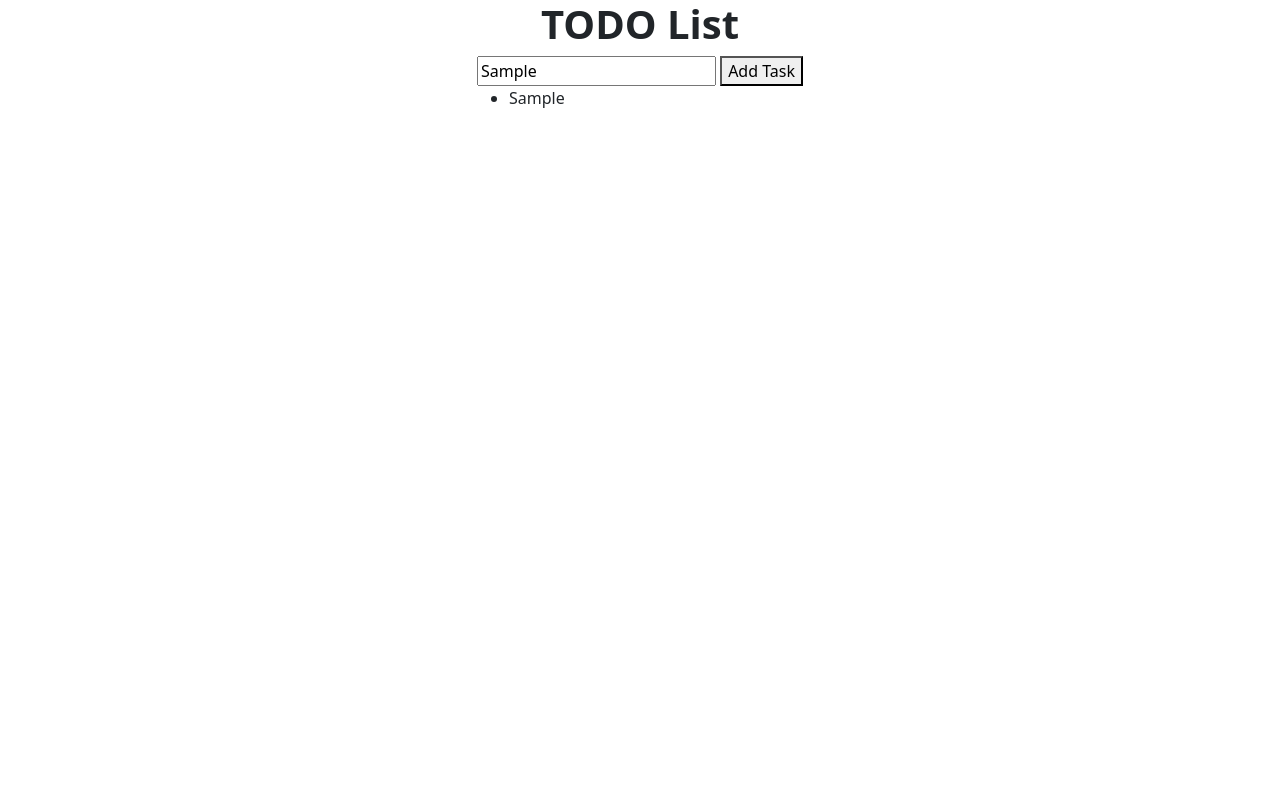
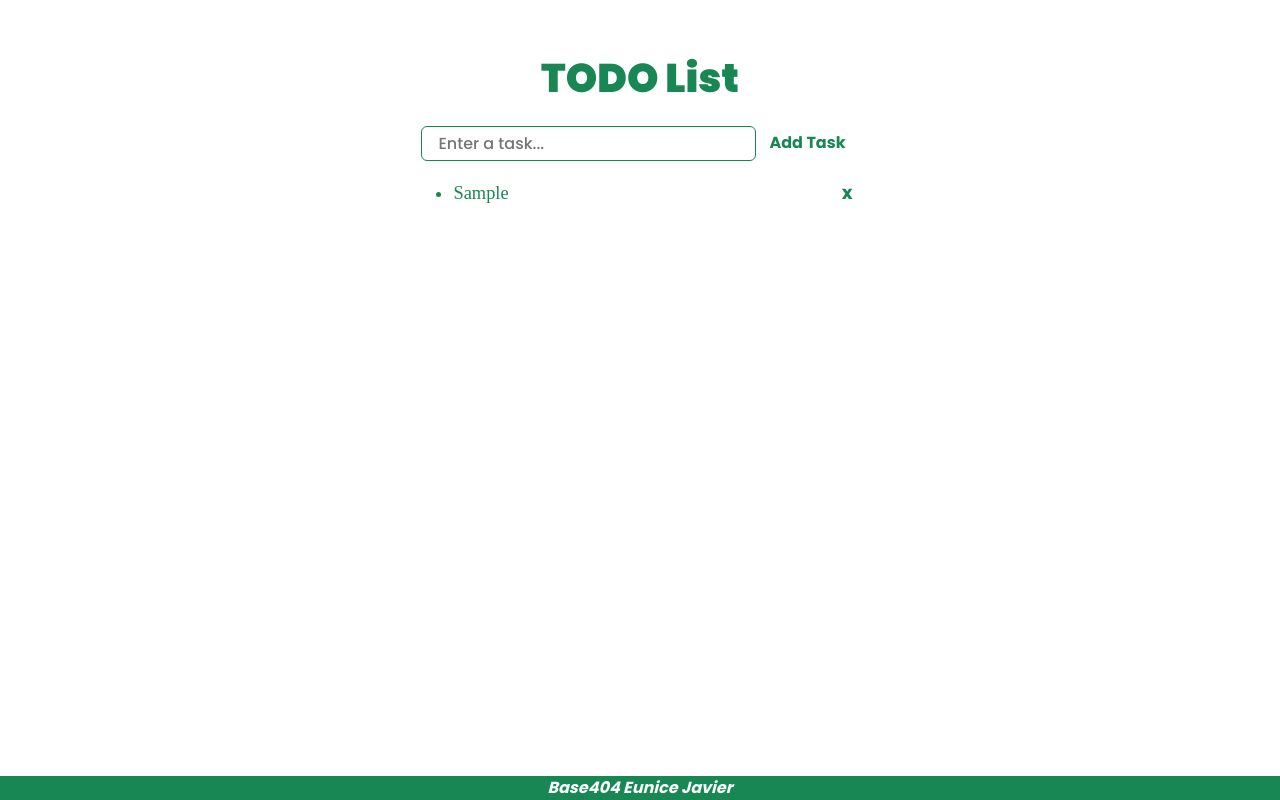
Before and after one commit to egjavier/activity12, a plain HTML site: page index.html in a window 1280 px wide. Both pictures are taken after typing "Sample" into the empty fields and a click on the button "Add Task". Drawn offline with nearby package versions, Linux system fonts and the light colour scheme.

Commit message:
added comments and styles

```diff
--- a/index.css
+++ /dev/null
@@ -1,6 +0,0 @@
-.done {
-  text-decoration: line-through;
-}
-li:hover {
-  cursor: pointer;;
-}
--- a/index.html
+++ b/index.html
@@ -6,22 +6,30 @@
   <title>Activity 12 - Javascript HTML DOM and Events</title>
 
   <link href="https://cdn.jsdelivr.net/npm/bootstrap@5.3.2/dist/css/bootstrap.min.css" rel="stylesheet" integrity="sha384-T3c6CoIi6uLrA9TneNEoa7RxnatzjcDSCmG1MXxSR1GAsXEV/Dwwykc2MPK8M2HN" crossorigin="anonymous">
-  <link rel="stylesheet" href="index.css">
+  <link rel="stylesheet" href="style.css">
 </head>
 <body class="container d-flex flex-column align-items-center">
   <header>
-    <h1 class="fw-bold">TODO List</h1>
+    <h1 class="text-success mt-5 mb-3">TODO List</h1>
   </header>
 
   <main id="app">
-    <input type="text" id="todoInput" placeholder="Enter a task...">
-    <button id="addTask" type="submit">Add Task</button>
-    <ul id="taskList"></ul>
+    <section  class="d-flex justify-content-center align-items-center">
+      <input class="border rounded ps-3 pt-1 pb-1 border-success" type="text" id="todoInput" placeholder="Enter a task...">
+      <button class="btn fw-bold text-success" id="addTask">Add Task</button>
+    </section>
+
+    <!-- actual list -->
+    <section class="mt-3 text-success">
+      <ul id="taskList"></ul>
+    </section>
+
   </main>
 
-  <!-- <footer>
-    Base404 Eunice Javier
-  </footer> -->
+  <!-- footer will always be at the bottom, used fixed-bottom class -->
+  <footer class="fixed-bottom fw-bold d-flex justify-content-center bg-success text-light">
+    <i>Base404 Eunice Javier</i>
+  </footer>
 
   <script src="https://cdn.jsdelivr.net/npm/bootstrap@5.3.2/dist/js/bootstrap.bundle.min.js" integrity="sha384-C6RzsynM9kWDrMNeT87bh95OGNyZPhcTNXj1NW7RuBCsyN/o0jlpcV8Qyq46cDfL" crossorigin="anonymous"></script>
   <script src="script.js"></script>
--- a/script.js
+++ b/script.js
@@ -3,13 +3,33 @@ const todoInput = document.querySelector('#todoInput');
 const taskList = document.querySelector('#taskList');
 
 addTask.addEventListener('click', () => {
+  if (todoInput.value === '') {
+    // if input field is emplty, there will be an alert
+    alert('You must enter a task first!');
+  } else {
+    // created <li> element under <ul>
     const li = document.createElement('li');
     const newTask = document.createTextNode(`${todoInput.value}`);
     li.appendChild(newTask);
     taskList.appendChild(li);
 
+    // whenever <li> or added task is clicked, a line through the task will appear
     li.addEventListener('click', () => {
       li.classList.toggle('done');
     })
 
+    // added <button> x
+    const xBtn = document.createElement('button');
+    const x = document.createTextNode('x');
+    xBtn.appendChild(x);
+    li.appendChild(xBtn);
+
+    // when x button is clicked, <li> will be removed from <ul>
+    xBtn.addEventListener('click', () => {
+      taskList.removeChild(li);
     })
+  }
+
+  // after adding task, input field will be empty
+  todoInput.value = '';
+})
--- /dev/null
+++ b/style.css
@@ -0,0 +1,35 @@
+@import url('https://fonts.googleapis.com/css2?family=Poppins:wght@200;300;400;500;700;900&display=swap');
+
+body {
+  font-family: poppins;
+}
+h1 {
+  font: 900 250% poppins;
+}
+input[type=text] {
+  font: 500 100% poppins;
+}
+input:focus {
+  outline-color: green
+}
+li {
+  font: 500 115% poopins;
+  position: relative;
+  line-height: 170%;
+}
+li > button {
+  font: 700 100% poppins;
+  border: none;
+  color: #198754;
+  background-color: transparent;
+  position: absolute;
+  right: 0;
+}
+li:hover {
+  cursor: pointer;;
+}
+.done {
+  text-decoration: line-through;
+  text-decoration-color: black;
+  text-decoration-thickness: 10%;
+}
```
Lines whose indentation alone changed are shown as unchanged.
